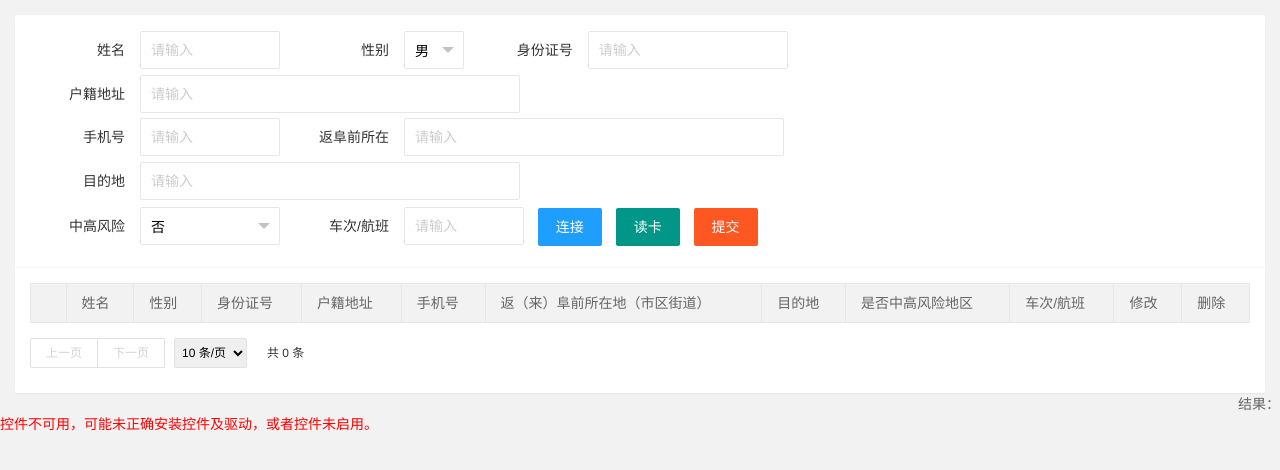
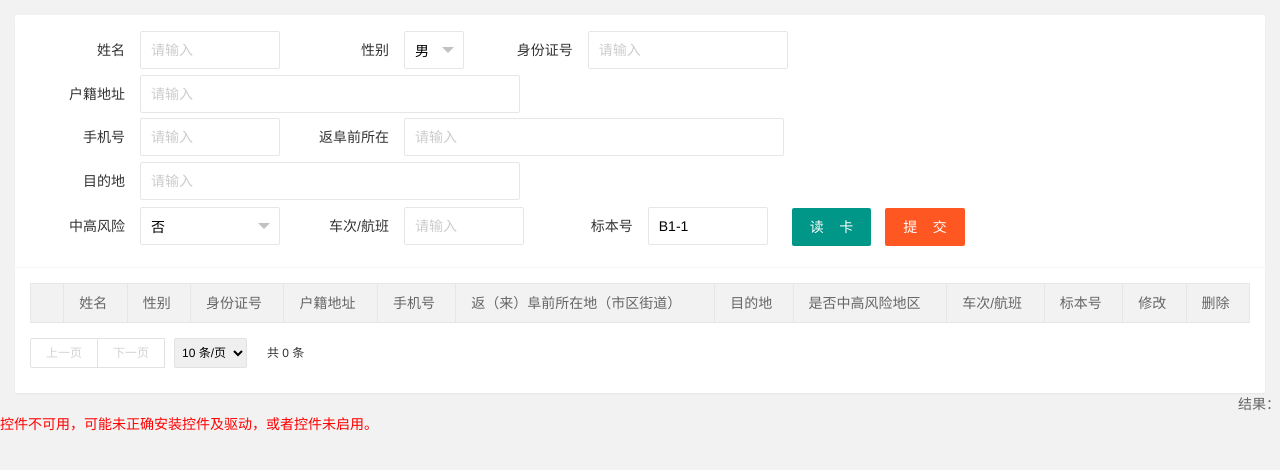
Before and after one commit to mxyzptlk-cn/idcardReader_django, a Django app: page / in a window 1280 px wide. Shown: the top 470 px of the page. Run offline with Django 3.2, Linux system fonts and the light colour scheme; data that the repository does not hold is empty; parts of the project's set-up code (start-up, migrations or seed data) failed here and were passed over.

Commit message:
华视CVR-100UC新接口初步完成

```diff
--- /dev/null
+++ b/Notes.txt
@@ -0,0 +1,3 @@
+1. 项目所需模块：python3 django django-cors-headers reportlab
+2. 标本号用页面title区分，修改132行标本号
+3. 启动批处理
--- a/idReader/models.py
+++ b/idReader/models.py
@@ -13,6 +13,6 @@ class Visitors(models.Model):
     train_no = models.CharField(max_length=100, null=True, blank=True, verbose_name='车次/航班')
     create_time = models.DateTimeField(auto_now_add=True, null=True, blank=True, verbose_name='登记时间')
     valid = models.BooleanField(default=True, verbose_name='记录状态')
-    bk1 = models.CharField(max_length=6, null=True, blank=True, verbose_name='bk1')
+    bk1 = models.CharField(max_length=8, null=True, blank=True, verbose_name='bk1')
     bk2 = models.CharField(max_length=8, null=True, blank=True, verbose_name='bk2')
     bk3 = models.CharField(max_length=8, null=True, blank=True, verbose_name='bk3')
--- a/idReader/views.py
+++ b/idReader/views.py
@@ -3,6 +3,15 @@ from django.http import JsonResponse
 import os, shutil
 from math import ceil
 from idReader import models
+
+from idcardReader_django import settings
+
+from reportlab.pdfbase import pdfmetrics
+from reportlab.pdfbase.ttfonts import TTFont
+from reportlab.lib.styles import getSampleStyleSheet
+from reportlab.lib import colors
+from reportlab.lib.pagesizes import A4, inch, landscape
+from reportlab.platypus import Frame, PageTemplate, SimpleDocTemplate, Paragraph, Image, Table, TableStyle
 
 
 def paginator(obj, page='1', limit='10'):
@@ -64,6 +73,68 @@ def index_bk(request):
             return render(request, 'id_reader/id_reader.html', locals())
 
 
+font_path = os.path.join(settings.MEDIA_ROOT, "report_pdfs", 'syht.ttf')
+pdfmetrics.registerFont(TTFont('syht', font_path))
+
+
+def generate_report(identifier):
+    # pdf_path = os.path.join(settings.MEDIA_ROOT, "report_pdfs", f'{identifier}.pdf')
+    pdf_path = os.path.join(os.path.expanduser("~"), 'Desktop', f'{identifier}.pdf')
+    pdf_report = []
+    stylesheet = getSampleStyleSheet()
+    normal_style = stylesheet['Normal']
+
+    rpt_title = '<para autoLeading="off" fontSize=20 align=center><b><font face="syht">省外返（来）阜人员信息登记表</font></b><br/></para>'
+    pdf_report.append(Paragraph(rpt_title, normal_style))
+    pdf_report.append(Paragraph(' \n', normal_style))
+    sub_title = f'<para autoLeading="off" fontSize=8 align=right><b><font face="syht">标本号：{identifier}</font></b><br/></para>'
+    pdf_report.append(Paragraph(sub_title, normal_style))
+
+    order = models.Visitors.objects.filter(bk1=identifier)
+    component_data = [['序号', '姓名', '性别', '身份证号', '户籍地址', '手机号', '返（来）阜前所在地（市区街道）', '目的地', '是否中高'+'\n风险地区', '车次/航班']]
+    for i in range(len(order)):
+        component_data.append(
+            [i + 1, order[i].visitor, '男' if order[i].gender else '女', order[i].id_no, order[i].address[0:13] + '\n' + order[i].address[13:],
+             order[i].phone, order[i].addr_b4[0:13] + '\n' + order[i].addr_b4[13:], order[i].desti_addr[0:13] + '\n' + order[i].desti_addr[13:],
+             '是' if order[i].is_danger else '否', order[i].train_no])
+
+    # 创建表格对象，并设定各列宽度
+    component_table = Table(component_data, colWidths=[30, 50, 25, 110, 150, 70, 150, 150, 40, 50])
+    # 添加表格样式
+    component_table.setStyle(TableStyle([
+        ('FONTNAME', (0, 0), (-1, -1), 'syht'),  # 字体
+        ('FONTSIZE', (0, 0), (-1, -1), 10),  # 字体大小
+        ('ALIGN', (0, 0), (11, 0), 'CENTER'),  # 表头对齐
+        ('LINEBEFORE', (0, 0), (0, -1), 0.1, colors.black),  # 设置表格左边线颜色，线宽
+        ('TEXTCOLOR', (0, 1), (-2, -1), colors.black),  # 设置表格内文字颜色
+        ('GRID', (0, 0), (-1, -1), 0.5, colors.black),  # 设置表格框线为，线宽
+    ]))
+    pdf_report.append(component_table)
+
+    doc = SimpleDocTemplate(pdf_path, pagesize=A4, leftMargin=1.05 * inch, rightMargin=1.05 * inch)
+    landscape_frame = Frame(doc.leftMargin, doc.bottomMargin, doc.height, doc.width, id='landscape_frame ')
+    doc.addPageTemplates([PageTemplate(id='landscape', frames=landscape_frame, pagesize=landscape(A4)), ])
+
+    doc.build(pdf_report)
+
+
+def check_bbh():
+    last_bbh = models.Visitors.objects.filter(bk1__isnull=False).last()
+    if last_bbh:
+        bbh_last = last_bbh.bk1
+        bbh_count = models.Visitors.objects.filter(bk1=bbh_last).count()
+        if bbh_count < 10:
+            bbh = bbh_last
+        else:
+            pdf_path = os.path.join(settings.MEDIA_ROOT, "report_pdfs", f'{bbh_last}.pdf')
+            if not os.path.exists(pdf_path):
+                generate_report(bbh_last)
+            bbh = 'B1-' + str(int(bbh_last.split('-')[1]) + 1)
+    else:
+        bbh = 'B1-1'
+    return bbh
+
+
 def index(request):  # todo 前端页面id_reader2有个bug：中高风险，即第二个下拉选择无法通过jQuery修改变更(因为选择器与性别下拉选择相同)
     if request.is_ajax():
         del_id = request.GET.get('del_id')
@@ -86,23 +157,24 @@ def index(request):  # todo 前端页面id_reader2有个bug：中高风险，即
         desti_addr = request.POST.get('desti_addr')
         is_danger = request.POST.get('is_danger')
         train_no = request.POST.get('train_no')
+        bbh = request.POST.get('bbh')
         modify_id = request.POST.get('vid')
         try:
             if modify_id:
-                print(modify_id)
                 models.Visitors.objects.filter(id=modify_id).update(visitor=partyName,
                                                                     gender=1 if gender == '1' else 0,
                                                                     id_no=certNumber, address=certAddress, phone=phone,
                                                                     addr_b4=addr_b4, desti_addr=desti_addr,
                                                                     is_danger=1 if is_danger == '1' else 0,
-                                                                    train_no=train_no)
+                                                                    train_no=train_no, bk1=bbh)
             else:
                 models.Visitors.objects.create(visitor=partyName,
                                                gender=1 if gender == '1' else 0, is_danger=1 if is_danger == '1' else 0,
                                                id_no=certNumber, address=certAddress, phone=phone,
-                                               addr_b4=addr_b4, desti_addr=desti_addr, train_no=train_no)
+                                               addr_b4=addr_b4, desti_addr=desti_addr, train_no=train_no, bk1=bbh)
             order = models.Visitors.objects.all().order_by('-create_time')
             total, max_page, order, page, limit = paginator(order)
+            bbh = check_bbh()
             msg = True
             return render(request, 'id_reader/id_reader2.html', locals())
         except Exception as e:
@@ -111,6 +183,7 @@ def index(request):  # todo 前端页面id_reader2有个bug：中高风险，即
         page = request.GET.get('page')
         limit = request.GET.get('limit')
         order = models.Visitors.objects.all().order_by('-create_time')
+        bbh = check_bbh()
         if page and limit:
             total, max_page, order, page, limit = paginator(order, page, limit)
             return render(request, 'id_reader/id_reader2.html', locals())
--- a/templates/id_reader/id_reader2.html
+++ b/templates/id_reader/id_reader2.html
@@ -8,7 +8,7 @@
           content="width=device-width, initial-scale=1.0, minimum-scale=1.0, maximum-scale=1.0, user-scalable=0">
 
     <title>
-        省外返阜人员信息登记 - 颍上九合医院
+        省外返阜人员信息登记 - 颍上九合医院 - 1
     </title>
     <link rel="stylesheet" href="/static/layuiadmin/layui/css/layui.css" media="all">
     <link rel="stylesheet" href="/static/layuiadmin/style/admin.css" media="all">
@@ -158,6 +158,13 @@
                                        id="train_no">
                             </div>
                         </div>
+                        <div class="layui-inline">
+                            <label class="layui-form-label">标本号</label>
+                            <div class="layui-input-block" style="width: 120px">
+                                <input type="text" name="bbh" value="{{ bbh }}" class="layui-input" placeholder="请输入"
+                                       id="bbh">
+                            </div>
+                        </div>
                         <div class="layui-inline" style="display: none">
                             <label class="layui-form-label">VID</label>
                             <div class="layui-input-block" style="width: 120px">
@@ -166,12 +173,12 @@
                         </div>
                         <div class="layui-inline">
                             <button onclick="connect()" type="button" class="layui-btn layui-btn-normal"
-                                    lay-filter="LAY-user-front-search" id="connect_btn">
+                                    lay-filter="LAY-user-front-search" id="connect_btn" style="display: none">
                                 <span>连接</span>
                             </button>
                             <button onclick="readCert()" type="button" class="layui-btn layuiadmin-btn-useradmin"
                                     lay-filter="LAY-user-front-search" id="readCert_btn">
-                                <span>读卡</span>
+                                <span>读&nbsp;&nbsp;&nbsp;&nbsp;卡</span>
                             </button>
                             {#                            <button onclick="disconnect()" type="button" class="layui-btn layuiadmin-btn-useradmin"#}
                             {#                                    lay-filter="LAY-user-front-search" id="disconnect_btn">#}
@@ -179,7 +186,7 @@
                             {#                            </button>#}
                             <button type="submit" class="layui-btn layui-btn-danger" lay-submit
                                     lay-filter="LAY-user-front-search">
-                                <span>提交</span>
+                                <span>提&nbsp;&nbsp;&nbsp;&nbsp;交</span>
                             </button>
                         </div>
                     </div>
@@ -199,6 +206,7 @@
                         <th>目的地</th>
                         <th>是否中高风险地区</th>
                         <th>车次/航班</th>
+                        <th>标本号</th>
                         <th>修改</th>
                         <th>删除</th>
                     </tr>
@@ -224,6 +232,7 @@
                                 <td class="is_danger">否</td>
                             {% endif %}
                             <td class="train_no">{{ o.train_no }}</td>
+                            <td class="bbh">{{ o.bk1 }}</td>
                             <td id="{{ o.id }}" class="modify">
                                 <button class="layui-btn layui-btn-xs">修改</button>
                             </td>
@@ -244,14 +253,10 @@
 <br>
 <table width="100%" border="0" cellspacing="10" cellpadding="0">
     <tbody>
-
-
     <tr>
         <td align="right">结果：</td>
         <td><textarea id="result" style="display: none" readonly="readonly"></textarea></td>
     </tr>
-
-
     </tbody>
 </table>
 
@@ -287,8 +292,6 @@
                     }
                 }
             });
-
-
             {% if msg %}
                 layer.msg('操作成功');
             {% endif %}
@@ -356,6 +359,7 @@
                 var addr_b4 = $(this).siblings('.addr_b4').text();
                 var desti_addr = $(this).siblings('.desti_addr').text();
                 var train_no = $(this).siblings('.train_no').text();
+                var bbh = $(this).siblings('.bbh').text();
                 $('#partyName').val(partyName);
                 $('#certNumber').val(certNumber);
                 $('#phone').val(phone);
@@ -363,6 +367,7 @@
                 $('#addr_b4').val(addr_b4);
                 $('#desti_addr').val(desti_addr);
                 $('#train_no').val(train_no);
+                $('#bbh').val(bbh);
             });
         }
     );
```
Also changed, not shown: idReader/migrations/0003_auto_20210812_0057.py (added), 1 other file.
